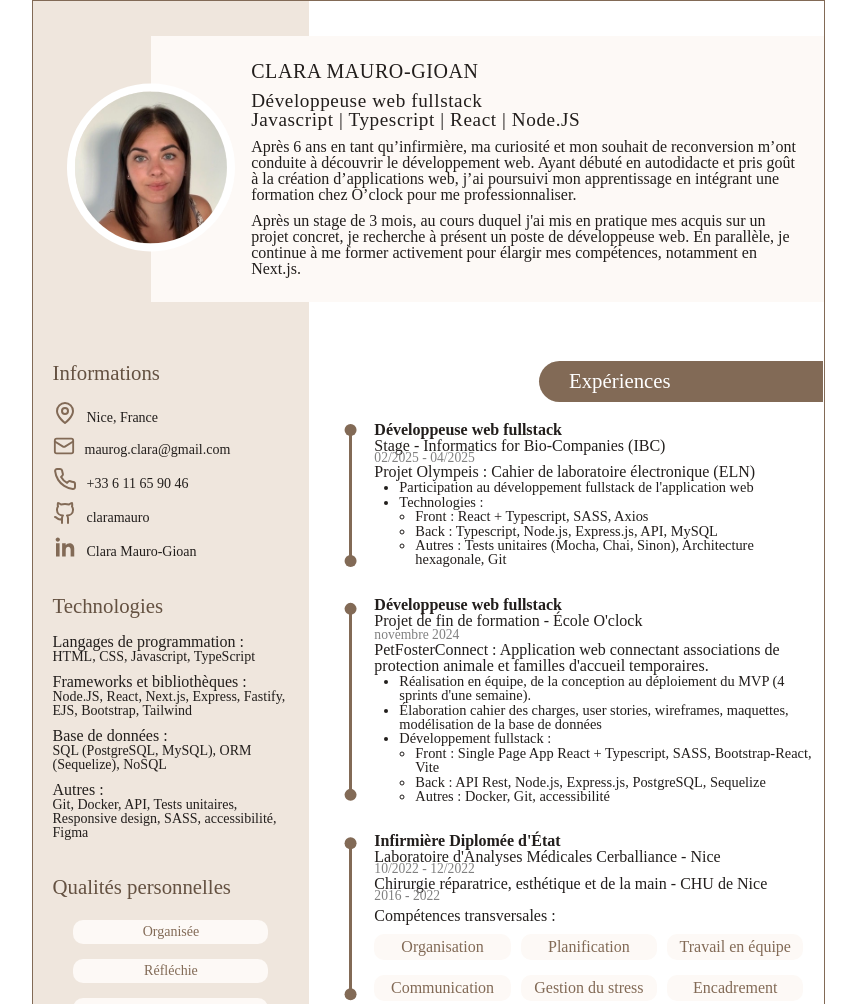
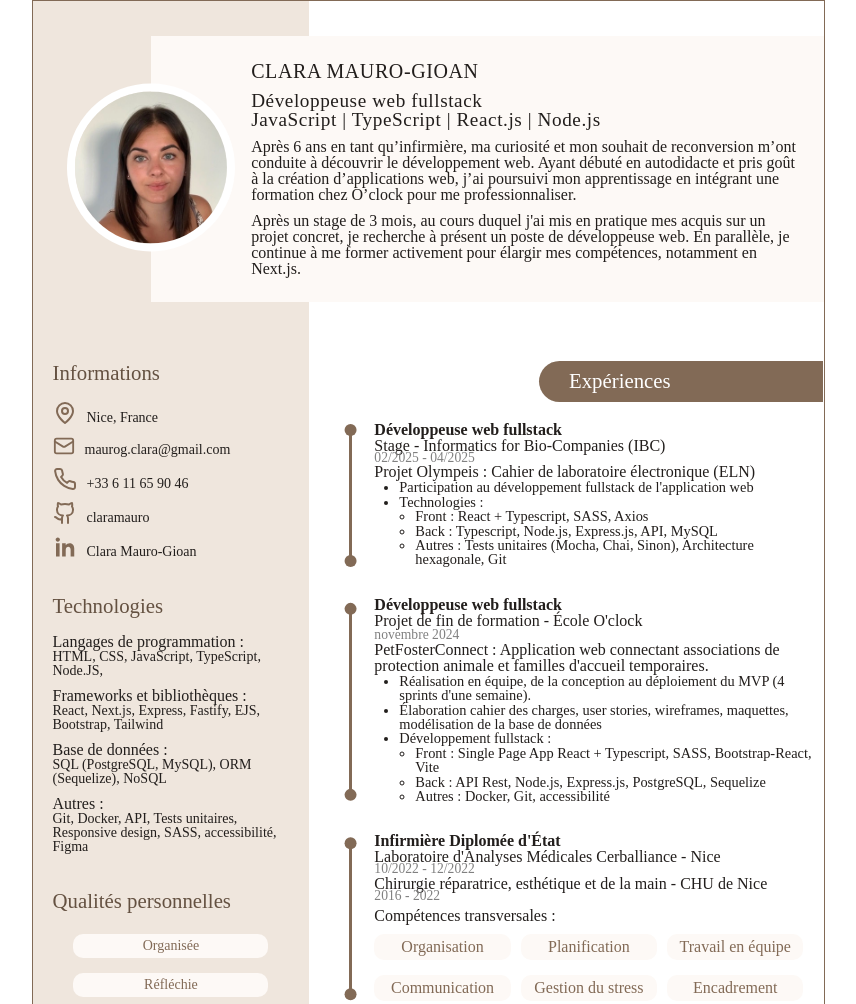
Before and after one commit to claramauro/cv, a website built with Vite: page index.html in a window 1280 px wide. Shown: the top 1004 px of the page, without its empty margins (212-1068 px from the left). Built offline with nearby package versions, Linux system fonts and the light colour scheme.

Commit message:
modifs texte

```diff
--- a/index.html
+++ b/index.html
@@ -3,7 +3,7 @@
 <head>
     <meta charset="UTF-8">
     <meta name="viewport" content="width=device-width, initial-scale=1.0">
-    <title>CV - Clara Mauro-Gioan</title>
+    <title>CV | Clara Mauro-Gioan</title>
     <link rel="icon" type="image/x-icon" href="src/img/favicon.ico">
     <link rel="stylesheet" href="src/css/reset.css">
     <link rel="preconnect" href="https://fonts.googleapis.com">
@@ -21,7 +21,7 @@
                 <h1 class="header__content__title">Clara Mauro-Gioan</h1>
                 <h2 class="header__content__subtitle">
                     <div>Développeuse web fullstack</div>
-                    <div>Javascript | Typescript | React | Node.JS</div>
+                    <div>JavaScript | TypeScript | React.js | Node.js</div>
                 </h2>
                 <p class="header__content__text">
                     Après 6 ans en tant qu’infirmière, ma curiosité et mon souhait de reconversion m’ont conduite à découvrir le <em>développement web</em>.
@@ -67,11 +67,11 @@
                     <ul>
                         <li class="techno__item">
                             <h4>Langages de programmation :</h4>
-                            <p>HTML, CSS, <em>Javascript</em>, TypeScript</p>
+                            <p>HTML, CSS, <em>JavaScript</em>, TypeScript, <em>Node.JS</em>,</p>
                         </li>
                         <li class="techno__item">
                             <h4>Frameworks et bibliothèques :</h4>
-                            <p><em>Node.JS</em>, <em>React</em>, <em>Next.js</em>, Express, Fastify, EJS, Bootstrap, Tailwind</p>
+                            <p><em>React</em>, <em>Next.js</em>, Express, Fastify, EJS, Bootstrap, Tailwind</p>
                         </li>
                         <li class="techno__item">
                             <h4>Base de données :</h4>
```
Also changed, not shown: src/img/favicon.ico.
